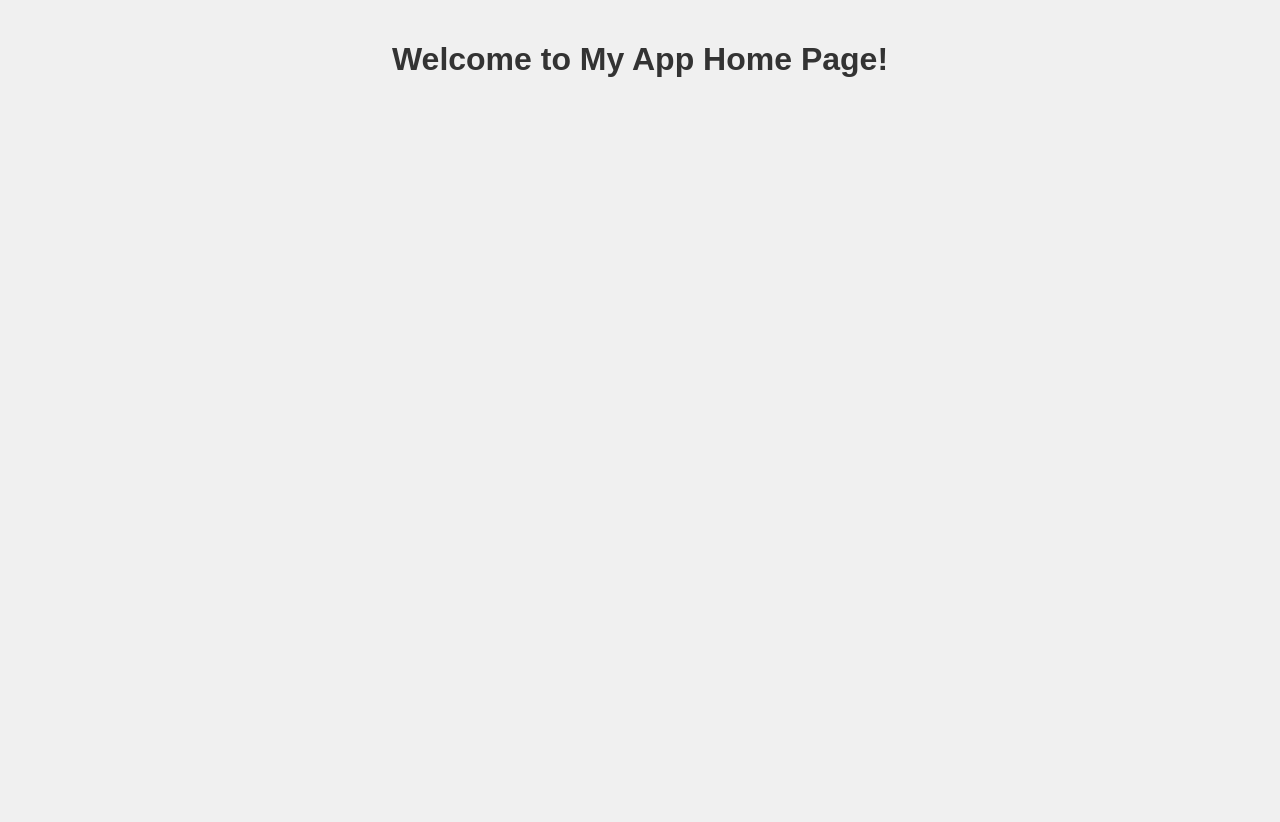
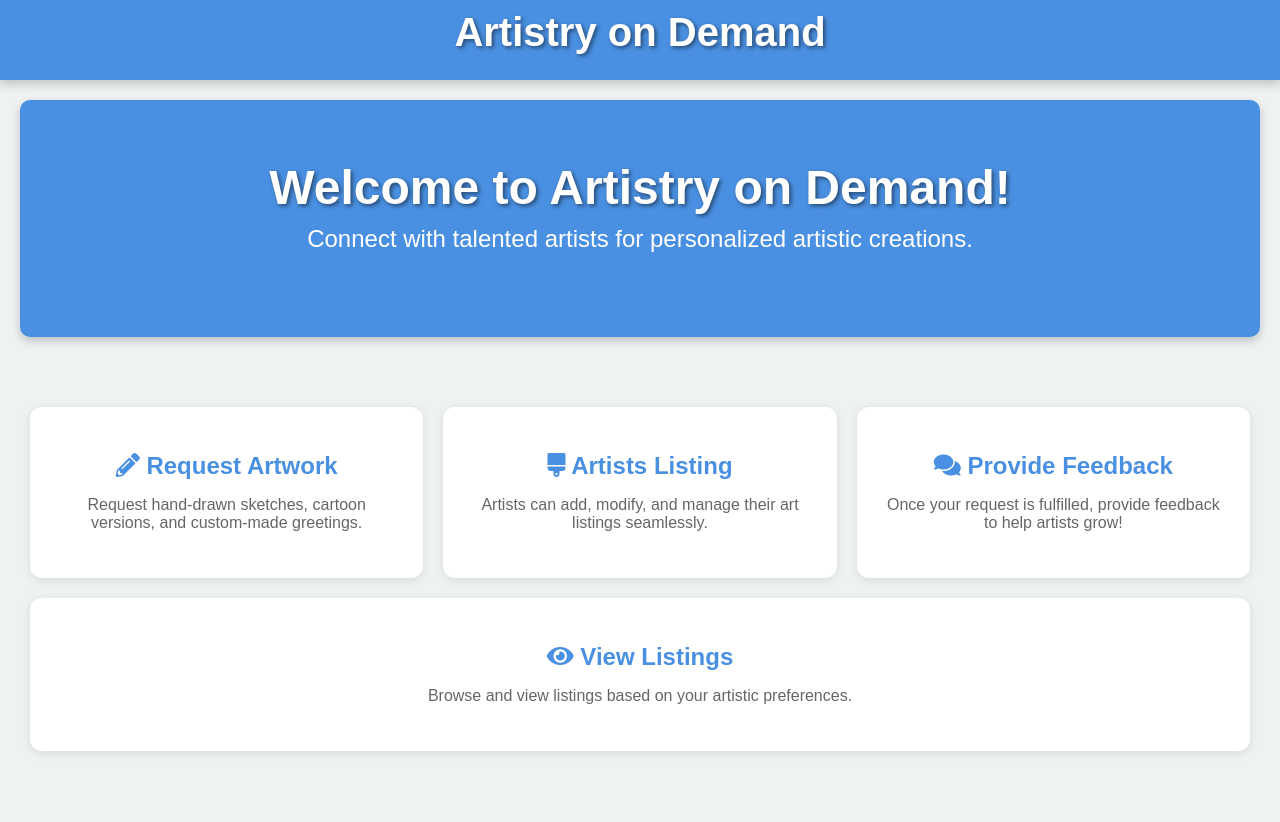
Before and after one commit to serasiya-rahil/Artistry, a Django app: page / in a window 1280 px wide. Shown: the top 822 px of the page. Before the commit the page ends 77 px from the top, so only its background shows below. Run offline with Django 5.2, Linux system fonts and the light colour scheme.

Commit message:
Developed Home.html

```diff
--- a/ArtistryOnDemand/appln/static/appln/style.css
+++ b/ArtistryOnDemand/appln/static/appln/style.css
@@ -1,10 +1,153 @@
 body {
-    background-color: #f0f0f0;
-    font-family: Arial, sans-serif;
+    font-family: 'Arial', sans-serif;
+    margin: 0;
+    padding: 0;
+    color: #333;
+    background-color: #eef2f3;
 }
 
-h1 {
-    color: #333;
+header {
+    background-color: #4a90e2;
+    color: white;
+    padding: 10px; /* Reduced padding */
     text-align: center;
+    box-shadow: 0 4px 10px rgba(0, 0, 0, 0.2);
+}
+
+    header h1 {
+        font-size: 2.5em; /* Adjusted header size */
+        margin: 0;
+        text-shadow: 2px 2px 4px rgba(0, 0, 0, 0.5);
+    }
+
+nav {
+    margin: 15px 0;
+}
+
+    nav a {
+        margin: 0 20px;
+        color: white;
+        text-decoration: none;
+        font-weight: bold;
+        transition: color 0.3s;
+    }
+
+        nav a:hover {
+            color: #ffcc00; /* Highlight color */
+        }
+
+.hero {
+    text-align: center;
+    padding: 60px 20px; /* Adjusted padding */
+    background-color: #4a90e2;
+    color: white;
+    border-radius: 10px;
+    margin: 20px;
+    box-shadow: 0 4px 10px rgba(0, 0, 0, 0.2);
+}
+
+    .hero h1 {
+        font-size: 3em; /* Adjusted hero title size */
+        margin: 0;
+        text-shadow: 2px 2px 4px rgba(0, 0, 0, 0.5);
+    }
+
+    .hero p {
+        font-size: 1.5em;
+        margin-top: 10px;
+    }
+
+.services {
+    display: flex;
+    justify-content: space-around;
+    flex-wrap: wrap;
+    margin-top: 40px;
     padding: 20px;
 }
+
+.service {
+    background-color: white;
+    border-radius: 12px;
+    box-shadow: 0 2px 10px rgba(0, 0, 0, 0.1);
+    padding: 30px;
+    margin: 10px;
+    flex: 1 1 280px; /* Flexbox for responsive design */
+    text-align: center;
+    transition: transform 0.3s, box-shadow 0.3s;
+}
+
+    .service:hover {
+        transform: translateY(-5px);
+        box-shadow: 0 4px 20px rgba(0, 0, 0, 0.3);
+    }
+
+    .service h3 {
+        color: #4a90e2;
+        font-size: 1.5em;
+        margin: 15px 0;
+    }
+
+    .service p {
+        font-size: 1em;
+        color: #666;
+    }
+
+.artworks {
+    display: flex;
+    justify-content: space-around;
+    flex-wrap: wrap;
+    margin: 40px 0;
+    padding: 20px;
+}
+
+.artwork-card {
+    background: white;
+    border-radius: 15px;
+    /*box-shadow: 0 4px 20px rgba(0, 0, 0, 0.2);*/
+    margin: 10px;
+    padding: 20px;
+    text-align: center;
+    width: 280px;
+    transition: transform 0.3s, box-shadow 0.3s;
+    perspective: 1000px;
+}
+
+    .artwork-card:hover {
+        transform: scale(1.05);
+        /*box-shadow: 0 8px 40px rgba(0, 0, 0, 0.3);*/
+    }
+
+.artwork-inner {
+    position: relative;
+    width: 100%;
+    height: 100%;
+    border-radius: 15px;
+    overflow: hidden;
+}
+
+.artwork-image {
+    width: 100%; /* Keep this to make the image responsive within the card */
+    height: 300px; /* Set a fixed height for all images */
+    object-fit: cover; /* Ensures the image covers the area without distortion */
+    border-radius: 15px;
+    transition: transform 0.3s;
+}
+
+    .artwork-image:hover {
+        transform: scale(1.1);
+    }
+
+.artwork-description {
+    padding: 10px 0;
+    font-size: 1em;
+    color: #333;
+}
+
+footer {
+    text-align: center;
+    margin-top: 40px;
+    padding: 20px;
+    background-color: #4a90e2;
+    color: white;
+    box-shadow: 0 -1px 4px rgba(0, 0, 0, 0.2);
+}
--- a/ArtistryOnDemand/appln/templates/appln/home.html
+++ b/ArtistryOnDemand/appln/templates/appln/home.html
@@ -1,13 +1,78 @@
+<!-- templates/home.html -->
 <!DOCTYPE html>
 <html lang="en">
 <head>
     <meta charset="UTF-8">
     <meta name="viewport" content="width=device-width, initial-scale=1.0">
+    <title>Artistry on Demand</title>
+    <link rel="stylesheet" href="https://cdnjs.cloudflare.com/ajax/libs/font-awesome/5.15.4/css/all.min.css">
     <title>My App Home</title>
     {% load static %}
     <link rel="stylesheet" href="{% static 'appln/style.css' %}">
 </head>
 <body>
-    <h1>Welcome to My App Home Page!</h1>
+
+    <header>
+        <h1>Artistry on Demand</h1>
+        <nav>
+            <!-- Add navigation links here if needed -->
+        </nav>
+    </header>
+
+    <div class="hero">
+        <h1>Welcome to Artistry on Demand!</h1>
+        <p>Connect with talented artists for personalized artistic creations.</p>
+    </div>
+
+    <section class="services">
+        <div class="service">
+            <h3><i class="fas fa-pencil-alt"></i> Request Artwork</h3>
+            <p>Request hand-drawn sketches, cartoon versions, and custom-made greetings.</p>
+        </div>
+        <div class="service">
+            <h3><i class="fas fa-brush"></i> Artists Listing</h3>
+            <p>Artists can add, modify, and manage their art listings seamlessly.</p>
+        </div>
+        <div class="service">
+            <h3><i class="fas fa-comments"></i> Provide Feedback</h3>
+            <p>Once your request is fulfilled, provide feedback to help artists grow!</p>
+        </div>
+        <div class="service">
+            <h3><i class="fas fa-eye"></i> View Listings</h3>
+            <p>Browse and view listings based on your artistic preferences.</p>
+        </div>
+    </section>
+
+    <section class="artworks">
+        <div class="artwork-card">
+            <div class="artwork-inner">
+                <img src="https://cdn.pixabay.com/photo/2019/09/05/05/28/eye-4453129_1280.jpg" alt="Hand-drawn Sketch" class="artwork-image">
+                <div class="artwork-description">Hand-drawn Sketch</div>
+            </div>
+        </div>
+        <div class="artwork-card">
+            <div class="artwork-inner">
+                <img src="https://cdn.pixabay.com/photo/2023/07/30/11/39/girl-8158685_1280.jpg" alt="Cartoon Version" class="artwork-image">
+                <div class="artwork-description">Cartoon Version</div>
+            </div>
+        </div>
+        <div class="artwork-card">
+            <div class="artwork-inner">
+                <img autoplay src="https://cdn.pixabay.com/photo/2017/03/07/23/33/technology-2125547_1280.jpg" alt="Animated Video" class="artwork-image">
+                <div class="artwork-description">Animated Video</div>
+            </div>
+        </div>
+        <div class="artwork-card">
+            <div class="artwork-inner">
+                <img src="{% static 'images/customGreeting.jpeg' %}" alt="Custom Greeting" class="artwork-image">
+                <div class="artwork-description">Custom Greeting</div>
+            </div>
+        </div>
+    </section>
+
+    <footer>
+        <p>&copy; 2024 Artistry on Demand. All Rights Reserved.</p>
+    </footer>
+
 </body>
 </html>
```
Also changed, not shown: ArtistryOnDemand/appln/static/images/customGreeting.jpeg (added).
